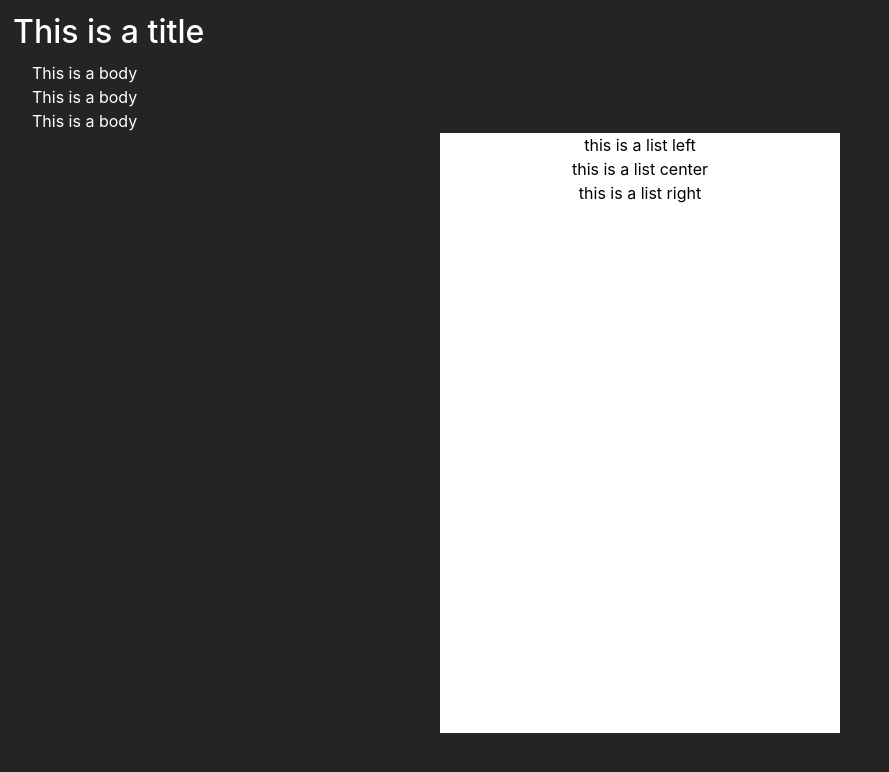
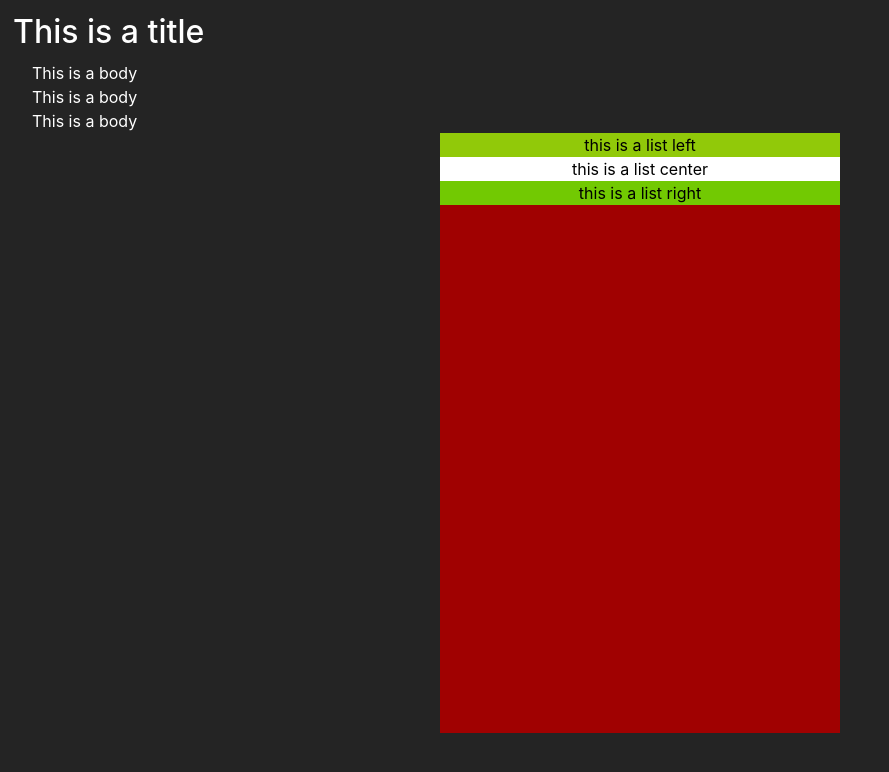
Before and after one commit to inc-cookiebox/test, a React (Vite) app: page / in a window 1280 px wide. Shown: the top 772 px of the page, without its empty margins (0-889 px from the left). Built offline with nearby package versions, Linux system fonts and the light colour scheme.

Commit message:
test: change color - CookieBox

```diff
--- a/src/App.css
+++ b/src/App.css
@@ -22,11 +22,11 @@
 }
 .box { width: 400px;
   height: 600px;
-  background-color: #ffffff; }
+  background-color: #a00101; }
 .left { text-align: center;
-  color: #000000;   background-color: #ffffff; }
+  color: #000000;   background-color: #91c909; }
 .right { text-align: center;
-  color: #000000;   background-color: #ffffff; }
+  color: #000000;   background-color: #72c902; }
 .center { text-align: center;
   color: #000000;
   background-color: #ffffff; }
```
